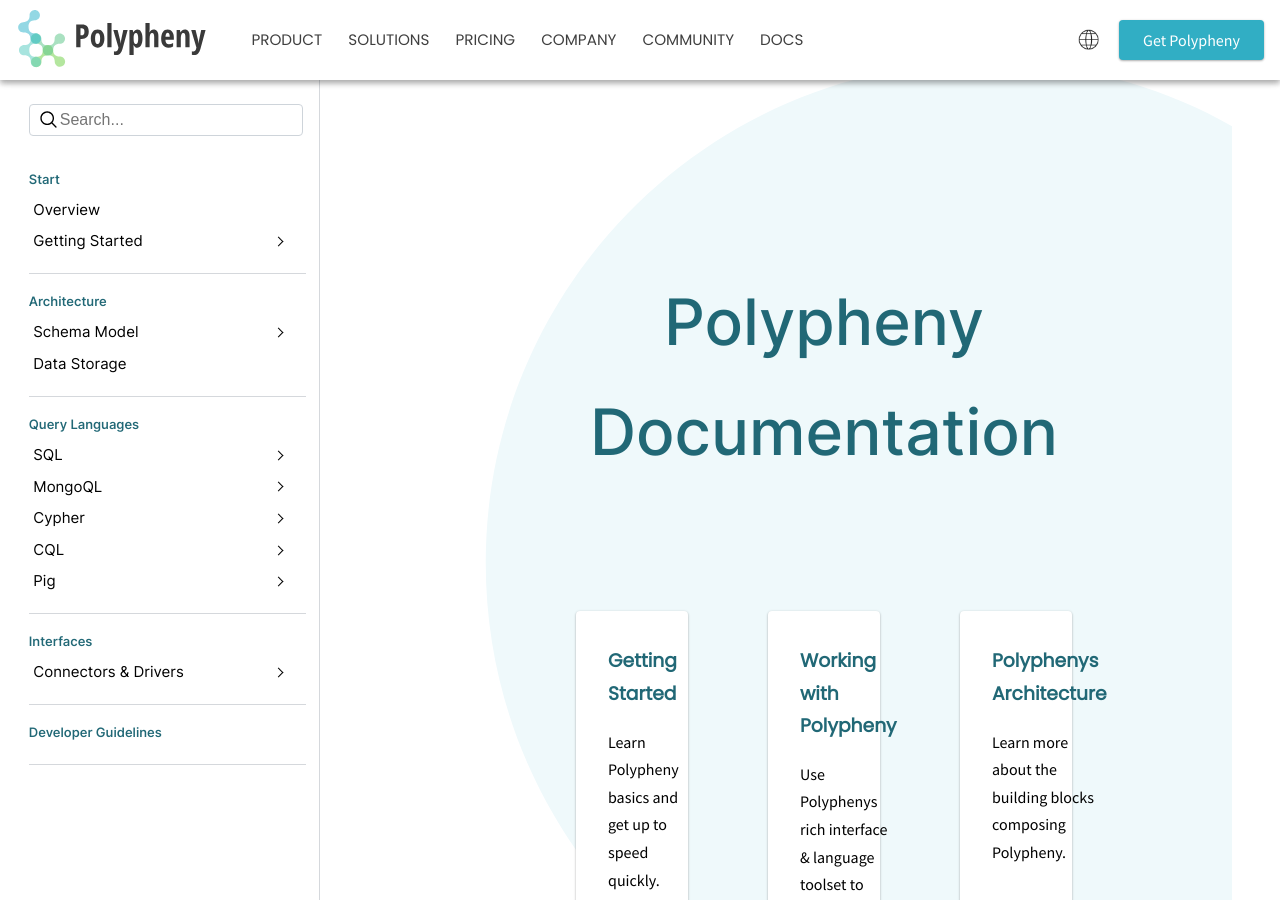
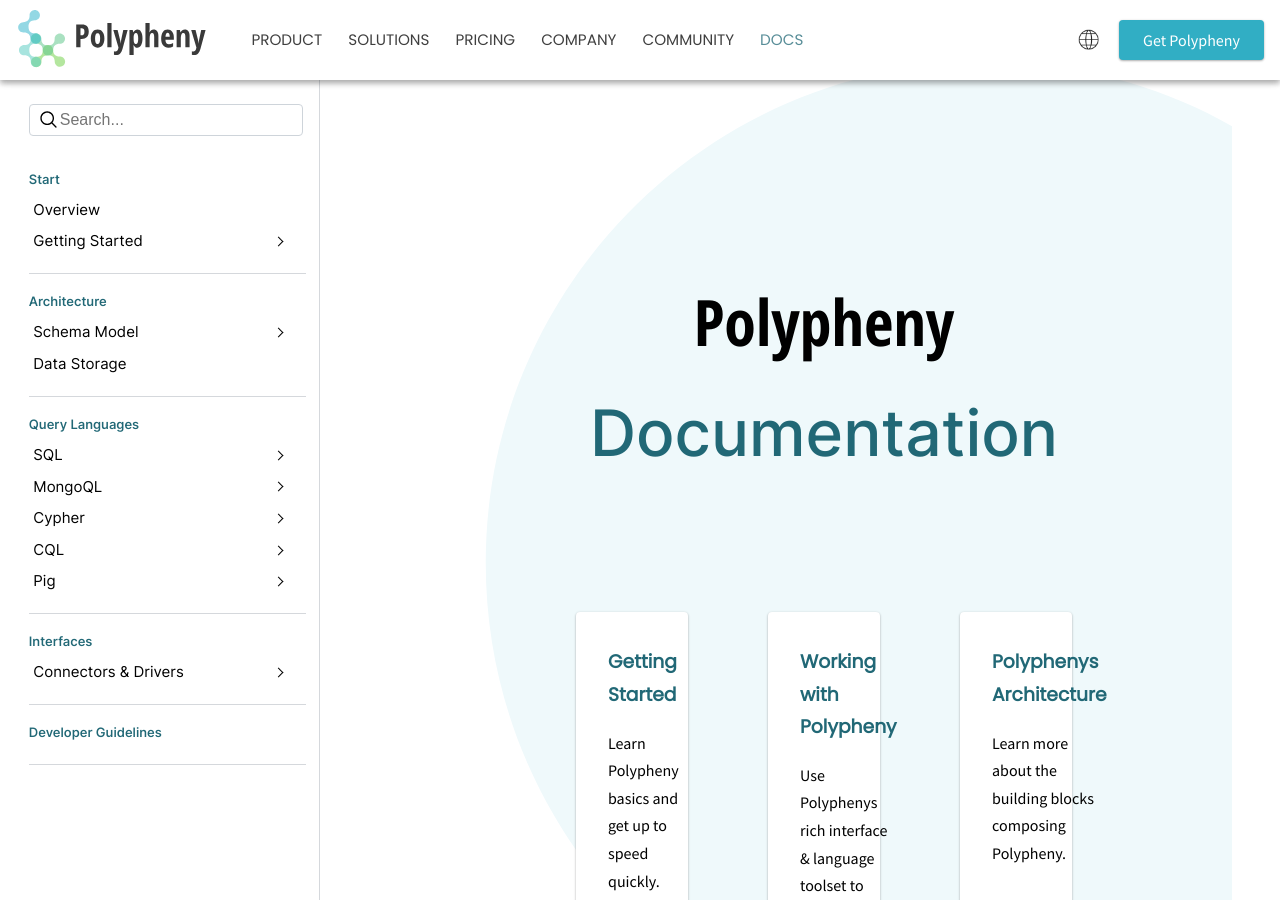
Before and after one commit to hennlo/docs, a Jekyll site: the page built from index.md, in a window 1280 px wide and 900 px high. Built offline with Jekyll 4.4.1, drawn with Linux system fonts in a browser that asks for light colours.

Commit message:
added  stylized homepage

```diff
--- a/_data/top-nav.yml
+++ b/_data/top-nav.yml
@@ -27,7 +27,7 @@ community:
 docs:
   identifier: docs
   name: Documentation
-  url: https://community.polypheny.org/documentation/
+  url: https://docs.polypheny.com
   external: true
 
 #resources:
--- a/_includes/navmenu.html
+++ b/_includes/navmenu.html
@@ -9,11 +9,33 @@
         {% endif %}
 
         {% capture nav_identifier %}{{ nav-item[1].identifier }}{% endcapture %}
+
+
+
         {% capture nav_display_text %}{{ site.data.translation.[nav_identifier][active_lang] }}{% endcapture %}
-        {% if nav-item[1].external %}
-            <a class="navbar-item" href="{{ nav-item[1].url }}" target="_blank">{{ nav_display_text }}</a>
+
+        <!-- Only relevant if rendered site is for Doc Site-->
+        {% if site.short_title == "Documentation" %}
+
+            {% if nav_identifier == "docs" %}
+                <a class="navbar-item active" href="#">{{ nav_display_text }}</a>
+
+            {% else %}
+                {% if nav-item[1].external %}
+                    <a class="navbar-item" href="{{ nav-item[1].url }}" target="_blank">{{ nav_display_text }}</a>
+                {% else %}
+                    <a class="navbar-item {{ temp_classes }}" href="{{ site.homepage }}/{{ active_lang}}{{ nav-item[1].url }}">{{ nav_display_text }}</a>
+                {% endif %}
+            {% endif %}
+
         {% else %}
-            <a class="navbar-item {{ temp_classes }}" href="/{{ active_lang}}{{ nav-item[1].url }}">{{ nav_display_text }}</a>
+            {% if nav-item[1].external %}
+                <a class="navbar-item" href="{{ nav-item[1].url }}" target="_blank">{{ nav_display_text }}</a>
+            {% else %}
+                <a class="navbar-item {{ temp_classes }}" href="/{{ active_lang}}{{ nav-item[1].url }}">{{ nav_display_text }}</a>
+            {% endif %}
         {% endif %}
+
+
     {% endfor %}
 </div>
--- a/_layouts/homepage.html
+++ b/_layouts/homepage.html
@@ -10,13 +10,16 @@ title: Homepage
         <div class ="section block">
 
         <div id="main-doc-intro-heading" class="text-centered">
-            <h1 class="doc-post-heading">Polypheny Documentation</h1>
+            <h1>
+                <span class="doc-post-heading">Polypheny</span>
+                Documentation
+            </h1>
         </div>
 
         {{ content }}
 
         <div class ="card clickable-card block-33">
-            <a href=/{{ page.lang }}/{{ current_version | default: site.versions.stable }}/index>
+            <a href="/{{ page.lang }}/{{ current_version | default: site.versions.stable }}/index">
                 <h3>Getting Started</h3>
                 Learn Polypheny basics and get up to speed quickly.
             </a>
--- a/_layouts/page.html
+++ b/_layouts/page.html
@@ -51,7 +51,7 @@ layout: default
           {% capture license_code %}{{ page.license | default: "cc_by-nc-nd" }}{% endcapture %}
           {% assign page_license = site.data.license-agreements[license_code] %}
           Licensed under
-          <a href={{ page_license.legal_link }} id="license-text" "target="_blank">
+          <a href={{ page_license.legal_link }} id="license-text" target="_blank">
             <i>{{ page_license.display }}</i>
             <img id="license-logo" class="mini-logo" src={{ page_license.logo }}>
           </a>
--- a/_sass/main.scss
+++ b/_sass/main.scss
@@ -4,6 +4,18 @@
 @font-face {
   font-family: "OpenSans";
   src: url("/assets/fonts/OpenSans-Regular.ttf");
+}
+
+@font-face {
+  font-family: "OpenSans-CondLight";
+  src: url("/assets/fonts/OpenSans-CondLight.ttf");
+  font-display: swap;
+}
+
+@font-face {
+  font-family: "OpenSans-CondBold";
+  src: url("/assets/fonts/OpenSans-CondBold.ttf");
+  font-display: swap;
 }
 
 @font-face {
@@ -380,14 +392,21 @@ a.navbar-item:hover::before {
   font-size: 32px;
 
   h1,h2 {
+    font-family: $font-doc-display;
     font-weight: 500;
+  }
+
+  span.doc-post-heading {
+      color: $light-font-color;
+      font-family: "OpenSans-CondBold","OpenSans";
+  }
+
+  @media only screen and (max-width: 991px) {
+    font-size: 24px;
   }
 
 }
 
-.doc-post-heading {
-  font-family: $font-doc-display;
-}
 
 .post-content {
   font-family: $font-doc-body;
--- a/assets/js/sidebar-collapsible-list.js
+++ b/assets/js/sidebar-collapsible-list.js
@@ -55,7 +55,6 @@ for (i = 0; i < leafs.length; i++) {
         var parent = leafs[i];
 
         while ( !reached_top ){
-          console.log("current:", parent);
           var parent = parent.parentElement;
           if ( parent.classList.contains("tier-1")  ){
             reached_top = true;
@@ -63,14 +62,11 @@ for (i = 0; i < leafs.length; i++) {
           }
 
           if ( parent.classList.contains("sidebar-sublist") ) {
-            console.log("inside");
             parent.classList.add("unfolded");
             parent.style.display = "block";
 
             // Get Sibling that must be anchor and has class=dropdown
-            console.log("Sibling:", parent.previousElementSibling);//.getElementsByClassName("sidebar-nested-arrow"));
             var anchor_sibling = parent.previousElementSibling;
-            console.log("Anchor:", anchor_sibling.getElementsByClassName("sidebar-nested-arrow")[0]);
             anchor_sibling.getElementsByClassName("sidebar-nested-arrow")[0].classList.toggle("sidebar-nested-arrow-unfolded");
             //parent.getElementsByClassName("sidebar-nested-arrow")[0].classList.add("sidebar-nested-arrow-unfolded");
           }
```
Also changed, not shown: assets/fonts/OpenSans-CondBold.ttf (added), assets/fonts/OpenSans-CondLight.ttf (added), favicon.ico (added).
